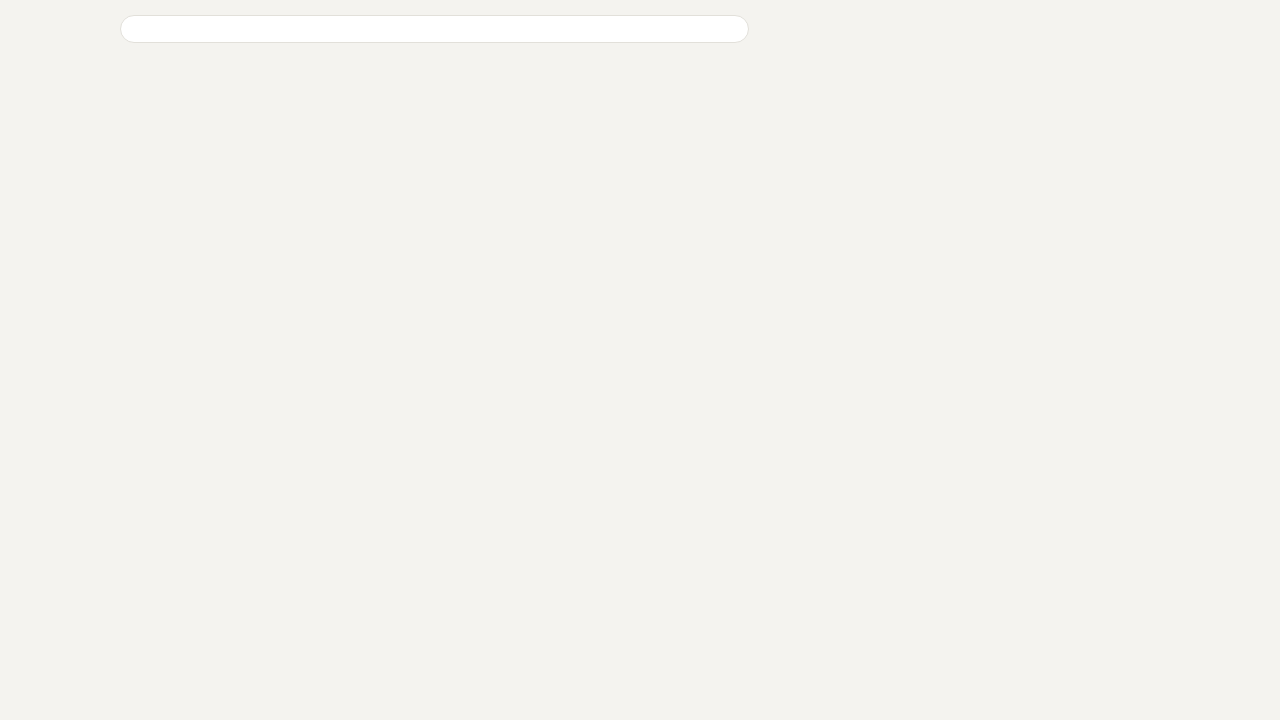
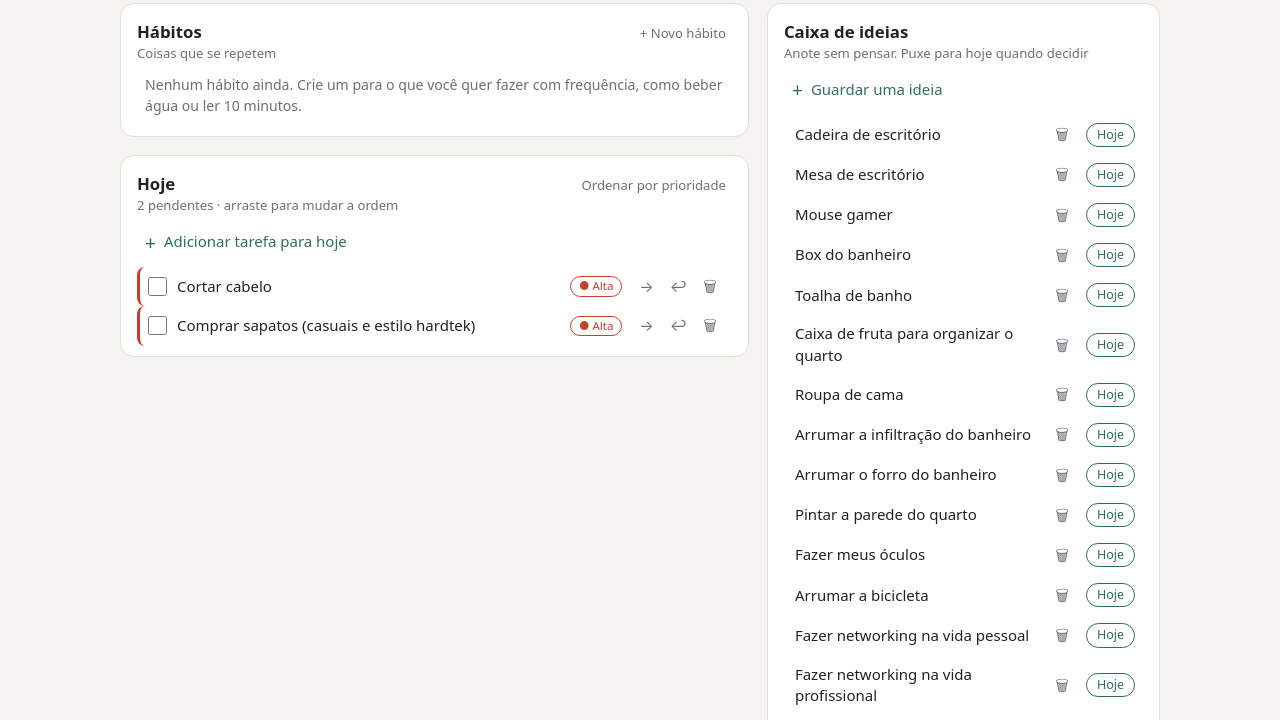
Before and after one commit to aquelemago/planos, a plain HTML site: page index.html in a window 1280 px wide. Shown: the part 145-865 px from the top of the page. Before the commit the page ends 800 px from the top, so only its background shows below. Drawn offline with nearby package versions, Linux system fonts and the light colour scheme.

Commit message:
Adiciona caixa de ideias, arrastar e atalho N

```diff
--- a/index.html
+++ b/index.html
@@ -469,6 +469,96 @@ function reordenar(ids) {
   estado.tarefas = estado.tarefas.map(t => conjunto.has(t.id) ? fila.shift() : t);
   salvar(); render();
 }
+
+/* ---------- caixa de ideias ---------- */
+function renderIdeias() {
+  const box = document.getElementById("ideias");
+  box.innerHTML = "";
+  const lista = tarefasIdeias();
+
+  box.append(el("div", { class: "card-head" },
+    el("div", {}, el("h2", {}, "Caixa de ideias"), el("div", { class: "sub" }, "Anote sem pensar. Puxe para hoje quando decidir")),
+    el("span", { class: "kbd-hint", title: "Aperte N em qualquer lugar para anotar uma ideia" }, "N")));
+  box.append(linhaAdicionar("Guardar uma ideia", txt => {
+    estado.tarefas.push(novaTarefa(txt)); salvar(); render("ideias");
+  }));
+
+  const ul = el("ul", { class: "items sortable", id: "lista-ideias" });
+  lista.forEach(t => {
+    const li = el("li", { class: "item", "data-id": t.id });
+    const quando = idade(t.criadoEm);
+    li.append(
+      el("div", { class: "main" }, tituloEditavel(t), quando ? el("div", { class: "small" }, quando) : null),
+      el("div", { class: "actions" }, botao("icon-btn", "🗑", "Excluir", () => remover(t))),
+      botao("pull", "Hoje", "Fazer hoje", () => { t.data = HOJE; salvar(); render(); }));
+    ul.append(li);
+  });
+  box.append(ul);
+  if (!lista.length) box.append(el("div", { class: "empty" }, "Vazia. Anote aqui o que não precisa ser hoje."));
+
+  secaoRecolhivel(box, "futuro", "Agendadas para depois",
+    tarefasFuturas().sort((a, b) => a.data.localeCompare(b.data)),
+    t => {
+      const n = diasEntre(HOJE, t.data);
+      const quando = n === 1 ? "Amanhã" : deIso(t.data).toLocaleDateString("pt-BR", { weekday: "long", day: "numeric" });
+      return el("li", { class: "item" },
+        el("div", { class: "main" }, el("div", { class: "title" }, t.titulo), el("div", { class: "small" }, quando)),
+        botao("pull", "Hoje", "Fazer hoje", () => { t.data = HOJE; salvar(); render(); }));
+    });
+}
+
+/* ---------- arrastar (Hoje <-> Caixa de ideias) ---------- */
+let sortables = [];
+function ligarArraste() {
+  sortables.forEach(s => s.destroy()); sortables = [];
+  if (!window.Sortable) return;
+  ["lista-hoje", "lista-ideias"].forEach(id => {
+    const ul = document.getElementById(id);
+    if (!ul) return;
+    sortables.push(Sortable.create(ul, {
+      group: "tarefas", animation: 150, ghostClass: "ghost",
+      filter: "input, .title, button", preventOnFilter: false,
+      onEnd: evt => {
+        const t = estado.tarefas.find(x => x.id === evt.item.dataset.id);
+        if (!t) return;
+        if (evt.to.id === "lista-hoje" && !(t.data && t.data <= HOJE)) t.data = HOJE;
+        if (evt.to.id === "lista-ideias") t.data = "";
+        reordenar([...evt.to.children].map(li => li.dataset.id));
+      }
+    }));
+  });
+}
+
+/* ---------- desenhar tudo ---------- */
+function render(focar) {
+  HOJE = iso(new Date());
+  renderTopo();
+  renderHabitos();
+  renderHoje();
+  renderIdeias();
+  ligarArraste();
+  if (focar) { const i = document.querySelector(`#${focar} .add-row input`); if (i) i.focus(); }
+}
+
+// atalho: N abre o campo da caixa de ideias de qualquer lugar
+document.addEventListener("keydown", e => {
+  if (e.key !== "n" && e.key !== "N") return;
+  if (e.ctrlKey || e.metaKey || e.altKey) return;
+  const a = document.activeElement;
+  if (a && (a.tagName === "INPUT" || a.tagName === "TEXTAREA" || a.isContentEditable)) return;
+  if (document.querySelector(".modal-bg")) return;
+  const inp = document.querySelector("#ideias .add-row input");
+  if (inp) { e.preventDefault(); inp.scrollIntoView({ block: "center", behavior: "smooth" }); inp.focus(); }
+});
+
+// se o dia virar com a página aberta, atualiza sozinho
+setInterval(() => {
+  if (iso(new Date()) !== HOJE && !document.querySelector(".modal-bg") && !document.activeElement?.isContentEditable) render();
+}, 60000);
+document.addEventListener("visibilitychange", () => { if (!document.hidden && iso(new Date()) !== HOJE) render(); });
+
+salvar();
+render();
 </script>
 </body>
 </html>
```
